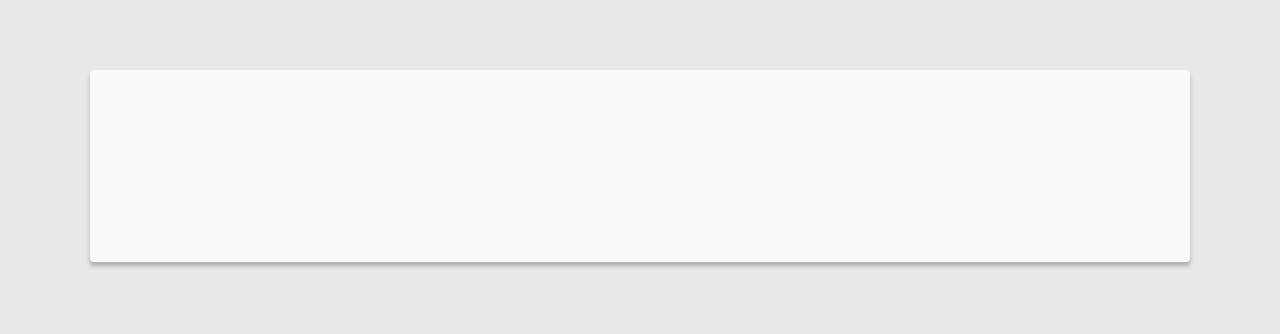
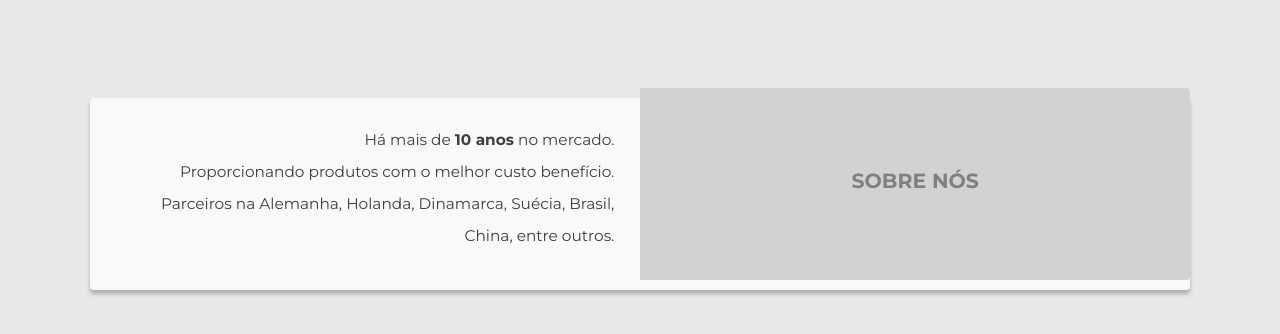
Before and after one commit to g4-lima/se-amp, a React (Create React App) app: page / in a window 1280 px wide. Shown: the part 834-1168 px from the top of the page. Built offline with nearby package versions, Linux system fonts and the light colour scheme.

Commit message:
about us

```diff
--- a/package.json
+++ b/package.json
@@ -10,6 +10,7 @@
     "@types/node": "^15.0.1",
     "@types/react": "^17.0.4",
     "@types/react-dom": "^17.0.0",
+    "polished": "^4.1.2",
     "react": "^17.0.2",
     "react-dom": "^17.0.2",
     "react-scripts": "4.0.3",
--- a/src/pages/Home/index.tsx
+++ b/src/pages/Home/index.tsx
@@ -4,7 +4,14 @@ import Header from '../../components/Header';
 
 import BgGears from '../../assets/images/gears-cogwheels.jpg';
 
-import { BackgroundImage, TextBox, Text1, Text2, AboutUsBox } from './styles';
+import {
+    BackgroundImage,
+    TextBox,
+    Text1,
+    Text2,
+    AboutUsBox,
+    AboutUsButton,
+} from './styles';
 
 const Home: React.FC = () => {
     return (
@@ -24,7 +31,17 @@ const Home: React.FC = () => {
                 </TextBox>
             </BackgroundImage>
 
-            <AboutUsBox />
+            <AboutUsBox>
+                <p>
+                    <div>
+                        Há mais de <b>10 anos</b> no mercado. <br />
+                        Proporcionando produtos com o melhor custo benefício.
+                        Parceiros na Alemanha, Holanda, Dinamarca, Suécia,
+                        Brasil, China, entre outros.
+                    </div>
+                </p>
+                <AboutUsButton>SOBRE NÓS</AboutUsButton>
+            </AboutUsBox>
         </div>
     );
 };
--- a/src/pages/Home/styles.ts
+++ b/src/pages/Home/styles.ts
@@ -1,4 +1,5 @@
 import styled from 'styled-components';
+import { shade } from 'polished';
 
 export const Container = styled.div``;
 
@@ -50,7 +51,8 @@ export const Text2 = styled.h2`
 `;
 
 export const AboutUsBox = styled.div`
-    margin: 100px auto;
+    margin: 16vh auto;
+    position: relative;
 
     width: 86vw;
     height: 24vh;
@@ -58,6 +60,44 @@ export const AboutUsBox = styled.div`
     background: #f9f9f9;
     box-shadow: 0px 4px 4px rgba(0, 0, 0, 0.25);
     border-radius: 4px;
+
+    p {
+        width: 43vw;
+        padding: 2vw;
+        text-align: right;
+        font-family: Montserrat;
+        font-style: normal;
+        font-weight: normal;
+        font-size: 1.2vw;
+        line-height: 4vh;
+        color: #3e3e3e;
+    }
 `;
 
-export const AboutUsButton = styled.a``;
+export const AboutUsButton = styled.a`
+    position: absolute;
+    width: 43vw;
+    height: 24vh;
+    margin-left: 43vw;
+    margin-top: -23.7vh;
+
+    border-radius: 0 4px 4px 0;
+    background: #d2d2d2;
+
+    cursor: pointer;
+
+    font-family: Montserrat;
+    font-style: normal;
+    font-weight: bold;
+    font-size: 1.6vw;
+    text-align: center;
+    padding-top: 10vh;
+
+    color: #808080;
+
+    &:hover {
+        background: ${shade(0.1, '#d2d2d2')};
+        transition: 180ms;
+        color: #00a62f;
+    }
+`;
```
Also changed, not shown: 1 other file (tests, documents, lock files or other folders).
